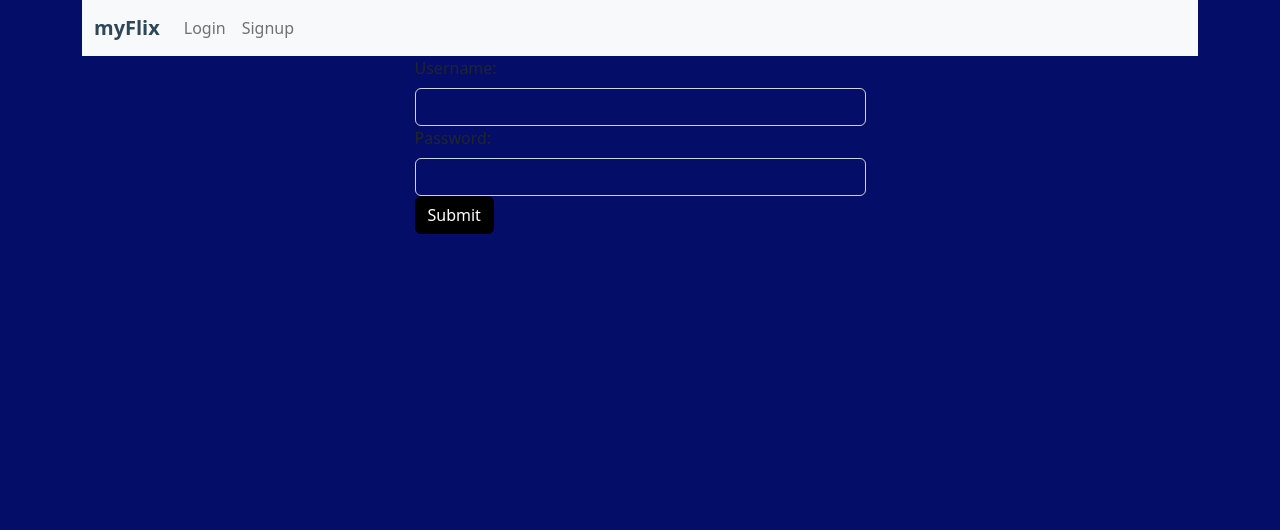
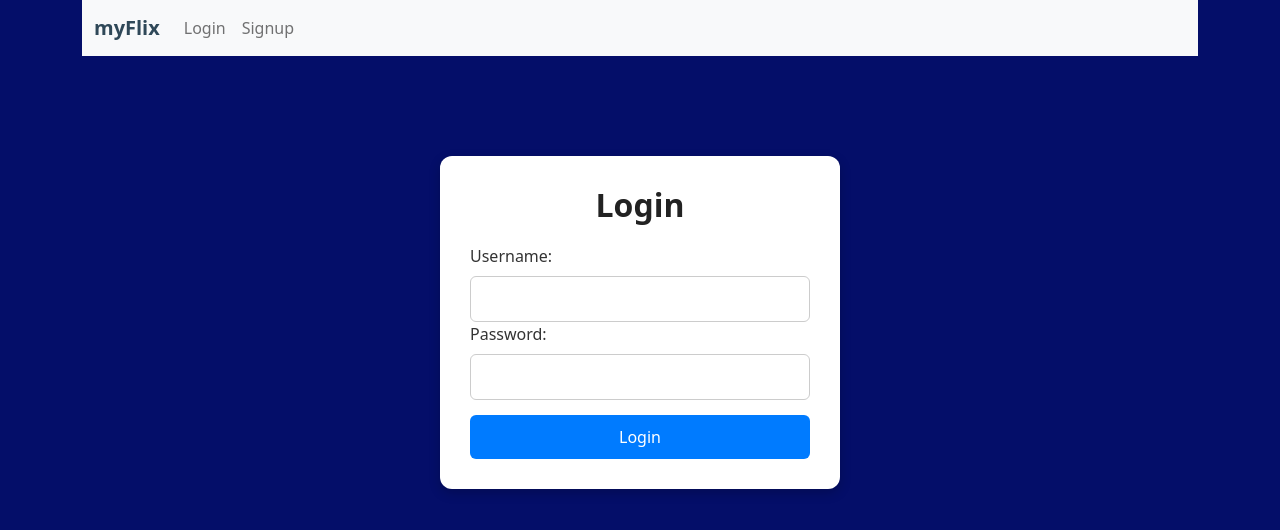
Before and after one commit to urenami/myFlix-client, a React (Vite) app: page /login in a window 1280 px wide. Shown: the top 530 px of the page. Built offline with nearby package versions, Linux system fonts and the light colour scheme.

Commit message:
feat: update login screen UI and API logic

```diff
--- a/src/components/login-view/login-view.jsx
+++ b/src/components/login-view/login-view.jsx
@@ -1,13 +1,13 @@
+import "./login-view.scss";
 import { useState } from "react";
-//import React from "react";
 import Button from "react-bootstrap/Button";
 import Form from "react-bootstrap/Form";
 
 export const LoginView = ({ onLoggedIn }) => {
   const [username, setUsername] = useState("");
   const [password, setPassword] = useState("");
+
   const handleSubmit = (event) => {
-    //this prevents the default behaviour of the form which is to reload the entire page
     event.preventDefault();
 
     const data = {
@@ -22,22 +22,22 @@ export const LoginView = ({ onLoggedIn }) => {
     })
       .then((response) => response.json())
       .then((data) => {
-        console.log("Login response: ", data);
         if (data.user) {
           localStorage.setItem("user", JSON.stringify(data.user));
           localStorage.setItem("token", data.token);
           onLoggedIn(data.user, data.token);
         } else {
-          alert("No such user");
+          alert("Invalid username or password. Please try again.");
         }
       })
-      .catch((e) => {
-        alert("Something went worng. Please try again.");
+      .catch(() => {
+        alert("Something went wrong. Please try again later.");
       });
   };
 
   return (
-    <Form onSubmit={handleSubmit}>
+    <Form className="login-form" onSubmit={handleSubmit}>
+      <h2>Login</h2>
       <Form.Group controlId="formUsername">
         <Form.Label>Username:</Form.Label>
         <Form.Control
@@ -60,7 +60,7 @@ export const LoginView = ({ onLoggedIn }) => {
       </Form.Group>
 
       <Button variant="primary" type="submit">
-        Submit
+        Login
       </Button>
     </Form>
   );
--- /dev/null
+++ b/src/components/login-view/login-view.scss
@@ -0,0 +1,75 @@
+.login-form {
+  max-width: 400px;
+  margin: 100px auto; // centers it with top spacing
+  padding: 30px;
+  background: #fff; // white box so text is visible
+  border-radius: 12px;
+  box-shadow: 0 4px 12px rgba(0, 0, 0, 0.2);
+
+  h2 {
+    text-align: center;
+    margin-bottom: 20px;
+    color: #222;
+    font-weight: 600;
+  }
+
+  label {
+    color: #333;
+    font-weight: 500;
+  }
+
+  input {
+    background-color: #fff;
+    color: #000 !important; // keep typed text black
+    border: 1px solid #ccc;
+    border-radius: 6px;
+    padding: 10px;
+
+    &::placeholder {
+      color: #777; // placeholder gray so it’s distinguishable
+    }
+  }
+
+  input:focus {
+    border-color: #0056b3;
+    box-shadow: 0 0 4px rgba(0, 86, 179, 0.4);
+    outline: none;
+    background-color: #fff;
+    color: #000 !important; // keep text black when focused
+  }
+
+  button {
+    margin-top: 15px;
+    width: 100%;
+    border-radius: 6px;
+    background-color: #007bff;
+    border: none;
+    color: #fff;
+    font-weight: 500;
+    padding: 10px;
+
+    &:hover {
+      background-color: #0056b3; // smoother hover
+    }
+  }
+
+  .login-card {
+    max-width: 400px;
+    margin: 50px auto;
+    padding: 2rem;
+    border-radius: 1rem;
+    box-shadow: 0 4px 12px rgba(0, 0, 0, 0.15);
+    background: #fff;
+  }
+
+  .login-card h2 {
+    text-align: center;
+    margin-bottom: 1rem;
+    color: #000;
+  }
+
+  .login-card button {
+    width: 100%;
+    border-radius: 0.5rem;
+  }
+}
```
